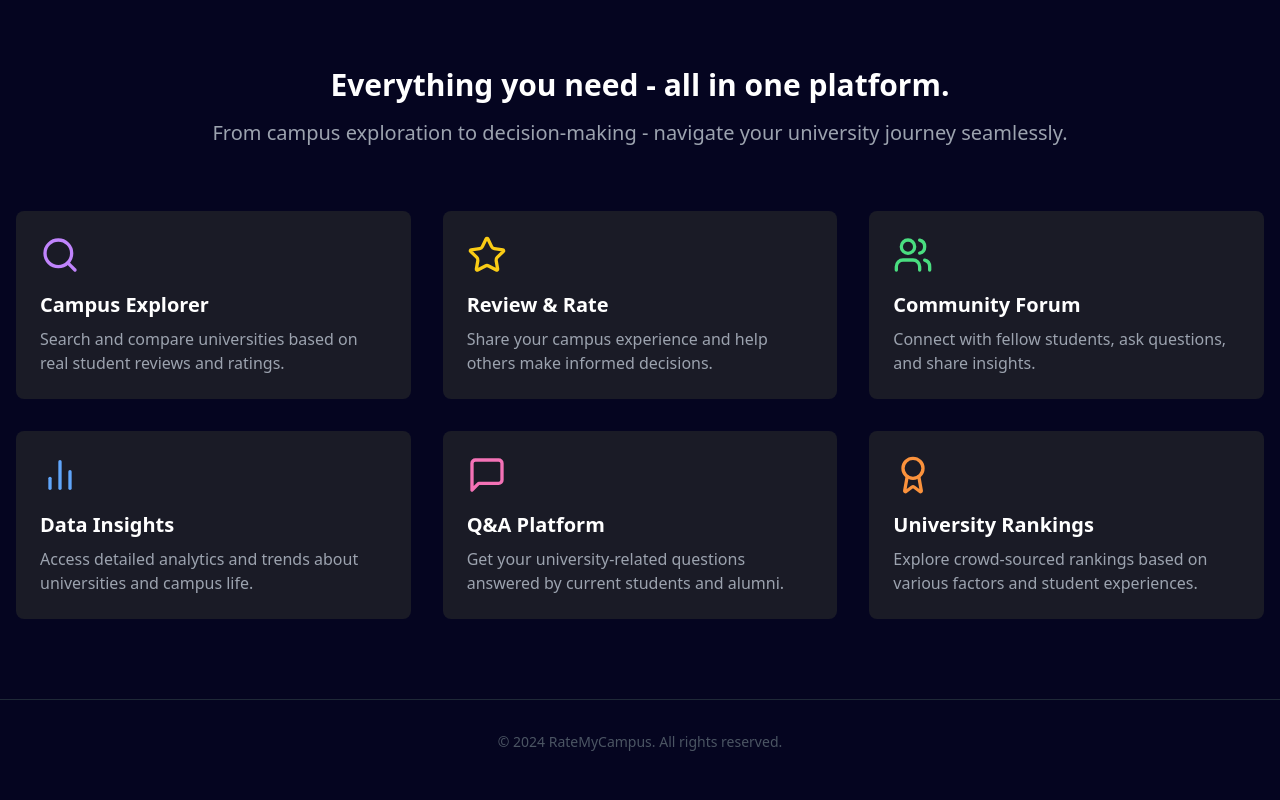
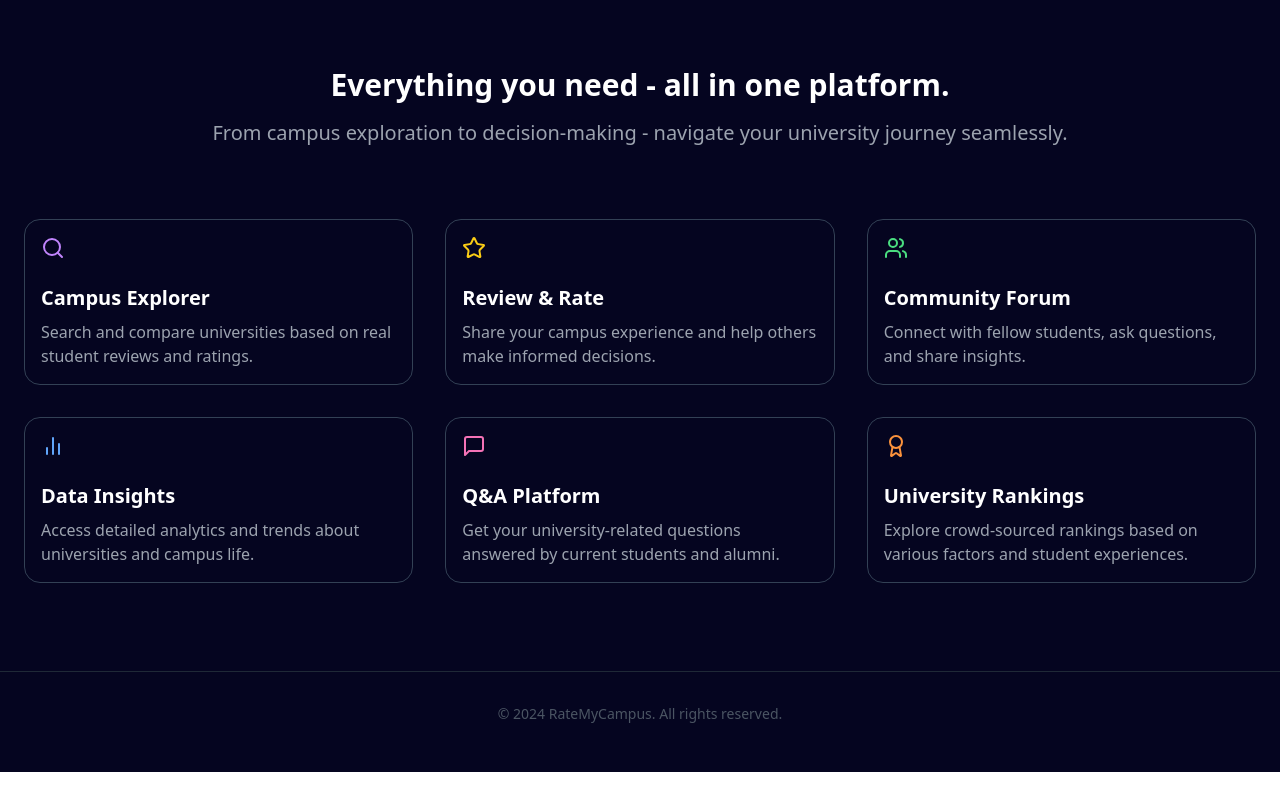
Before and after one commit to shahzaib-afzal/ratemycampus, a React (Vite) app in the folder client/: page / in a window 1280 px wide. Shown: the part 577-1377 px from the top of the page. After the commit the page ends 1349 px from the top, so only its background shows below. Built offline with nearby package versions, Linux system fonts and the light colour scheme.

Commit message:
refactor: Add HoverEffect component for card hover effect

```diff
--- /dev/null
+++ b/client/src/@/components/ui/card-hover-effect.tsx
@@ -0,0 +1,99 @@
+import { AnimatePresence, motion } from "framer-motion";
+import { cn } from "../../lib/utils";
+import { useState } from "react";
+
+export const HoverEffect = ({
+  features,
+  className,
+}: {
+  features: {
+    icon: React.ReactNode;
+    title: string;
+    description: string;
+  }[];
+  className?: string;
+}) => {
+  let [hoveredIndex, setHoveredIndex] = useState<number | null>(null);
+
+  return (
+    <div
+      className={cn(
+        "grid grid-cols-1 gap-4 md:grid-cols-2 lg:grid-cols-3",
+        className,
+      )}
+    >
+      {features.map((feature, idx) => (
+        <div
+          key={idx}
+          onMouseEnter={() => setHoveredIndex(idx)}
+          onMouseLeave={() => setHoveredIndex(null)}
+          className="group relative block h-full w-full p-2"
+        >
+          <AnimatePresence>
+            {hoveredIndex === idx && (
+              <motion.span
+                className="absolute inset-0 block h-full w-full rounded-3xl bg-[#192230] dark:bg-slate-800/[0.8]"
+                layoutId="hoverBackground"
+                initial={{ opacity: 0 }}
+                animate={{ opacity: 1, transition: { duration: 0.1 } }}
+                exit={{
+                  opacity: 0,
+                  transition: { duration: 0.1, delay: 0 },
+                }}
+              />
+            )}
+          </AnimatePresence>
+
+          <Card className="border border-[#334155]">
+            <div className="mb-2 h-10 w-10">{feature.icon}</div>
+            <CardTitle>{feature.title}</CardTitle>
+            <CardDescription>{feature.description}</CardDescription>
+          </Card>
+        </div>
+      ))}
+    </div>
+  );
+};
+
+export const Card = ({
+  className,
+  children,
+}: {
+  className?: string;
+  children: React.ReactNode;
+}) => {
+  return (
+    <div
+      className={cn(
+        "relative z-20 h-full w-full overflow-hidden rounded-2xl border border-transparent bg-[#050520] p-4 group-hover:border-slate-700 dark:border-white/[0.2]",
+        className,
+      )}
+    >
+      <div>{children}</div>
+    </div>
+  );
+};
+
+export const CardTitle = ({
+  className,
+  children,
+}: {
+  className?: string;
+  children: React.ReactNode;
+}) => {
+  return (
+    <h3 className={cn("text-xl font-semibold text-white", className)}>
+      {children}
+    </h3>
+  );
+};
+
+export const CardDescription = ({
+  className,
+  children,
+}: {
+  className?: string;
+  children: React.ReactNode;
+}) => {
+  return <p className={cn("mt-2 text-gray-400", className)}>{children}</p>;
+};
--- a/client/src/pages/LandingPage.tsx
+++ b/client/src/pages/LandingPage.tsx
@@ -9,6 +9,46 @@ import {
 import Navbar from "../@/components/ui/Navbar";
 import { BackgroundLines } from "../@/components/ui/background-lines";
 import { TextGenerateEffect } from "@/@/components/ui/text-generate-effect";
+import { HoverEffect } from "@/@/components/ui/card-hover-effect";
+
+const features = [
+  {
+    icon: <Search className="text-purple-400" />,
+    title: "Campus Explorer",
+    description:
+      "Search and compare universities based on real student reviews and ratings.",
+  },
+  {
+    icon: <Star className="text-yellow-400" />,
+    title: "Review & Rate",
+    description:
+      "Share your campus experience and help others make informed decisions.",
+  },
+  {
+    icon: <Users className="text-green-400" />,
+    title: "Community Forum",
+    description:
+      "Connect with fellow students, ask questions, and share insights.",
+  },
+  {
+    icon: <BarChart2 className="text-blue-400" />,
+    title: "Data Insights",
+    description:
+      "Access detailed analytics and trends about universities and campus life.",
+  },
+  {
+    icon: <MessageSquare className="text-pink-400" />,
+    title: "Q&A Platform",
+    description:
+      "Get your university-related questions answered by current students and alumni.",
+  },
+  {
+    icon: <Award className="text-orange-400" />,
+    title: "University Rankings",
+    description:
+      "Explore crowd-sourced rankings based on various factors and student experiences.",
+  },
+];
 
 export default function LandingPage() {
   return (
@@ -43,7 +83,9 @@ export default function LandingPage() {
         </div>
       </BackgroundLines>
 
-      {/* Dashboard Preview and Features Section */}
+      {/* Dashboard Preview*/}
+
+      {/* Features Section */}
       <div className="bg-[#050520] py-20">
         <div className="container mx-auto px-4">
           <div className="mb-16 text-center">
@@ -56,61 +98,8 @@ export default function LandingPage() {
             </p>
           </div>
 
-          {/* Dashboard Preview */}
-          {/* Removed Image component */}
-
           {/* Features Grid */}
-          <div className="grid grid-cols-1 gap-8 md:grid-cols-2 lg:grid-cols-3">
-            <div className="rounded-lg bg-[#1A1B26] p-6">
-              <Search className="mb-4 h-10 w-10 text-purple-400" />
-              <h3 className="mb-2 text-xl font-semibold">Campus Explorer</h3>
-              <p className="text-gray-400">
-                Search and compare universities based on real student reviews
-                and ratings.
-              </p>
-            </div>
-            <div className="rounded-lg bg-[#1A1B26] p-6">
-              <Star className="mb-4 h-10 w-10 text-yellow-400" />
-              <h3 className="mb-2 text-xl font-semibold">Review &amp; Rate</h3>
-              <p className="text-gray-400">
-                Share your campus experience and help others make informed
-                decisions.
-              </p>
-            </div>
-            <div className="rounded-lg bg-[#1A1B26] p-6">
-              <Users className="mb-4 h-10 w-10 text-green-400" />
-              <h3 className="mb-2 text-xl font-semibold">Community Forum</h3>
-              <p className="text-gray-400">
-                Connect with fellow students, ask questions, and share insights.
-              </p>
-            </div>
-            <div className="rounded-lg bg-[#1A1B26] p-6">
-              <BarChart2 className="mb-4 h-10 w-10 text-blue-400" />
-              <h3 className="mb-2 text-xl font-semibold">Data Insights</h3>
-              <p className="text-gray-400">
-                Access detailed analytics and trends about universities and
-                campus life.
-              </p>
-            </div>
-            <div className="rounded-lg bg-[#1A1B26] p-6">
-              <MessageSquare className="mb-4 h-10 w-10 text-pink-400" />
-              <h3 className="mb-2 text-xl font-semibold">Q&amp;A Platform</h3>
-              <p className="text-gray-400">
-                Get your university-related questions answered by current
-                students and alumni.
-              </p>
-            </div>
-            <div className="rounded-lg bg-[#1A1B26] p-6">
-              <Award className="mb-4 h-10 w-10 text-orange-400" />
-              <h3 className="mb-2 text-xl font-semibold">
-                University Rankings
-              </h3>
-              <p className="text-gray-400">
-                Explore crowd-sourced rankings based on various factors and
-                student experiences.
-              </p>
-            </div>
-          </div>
+          <HoverEffect features={features}></HoverEffect>
         </div>
       </div>
 
```
